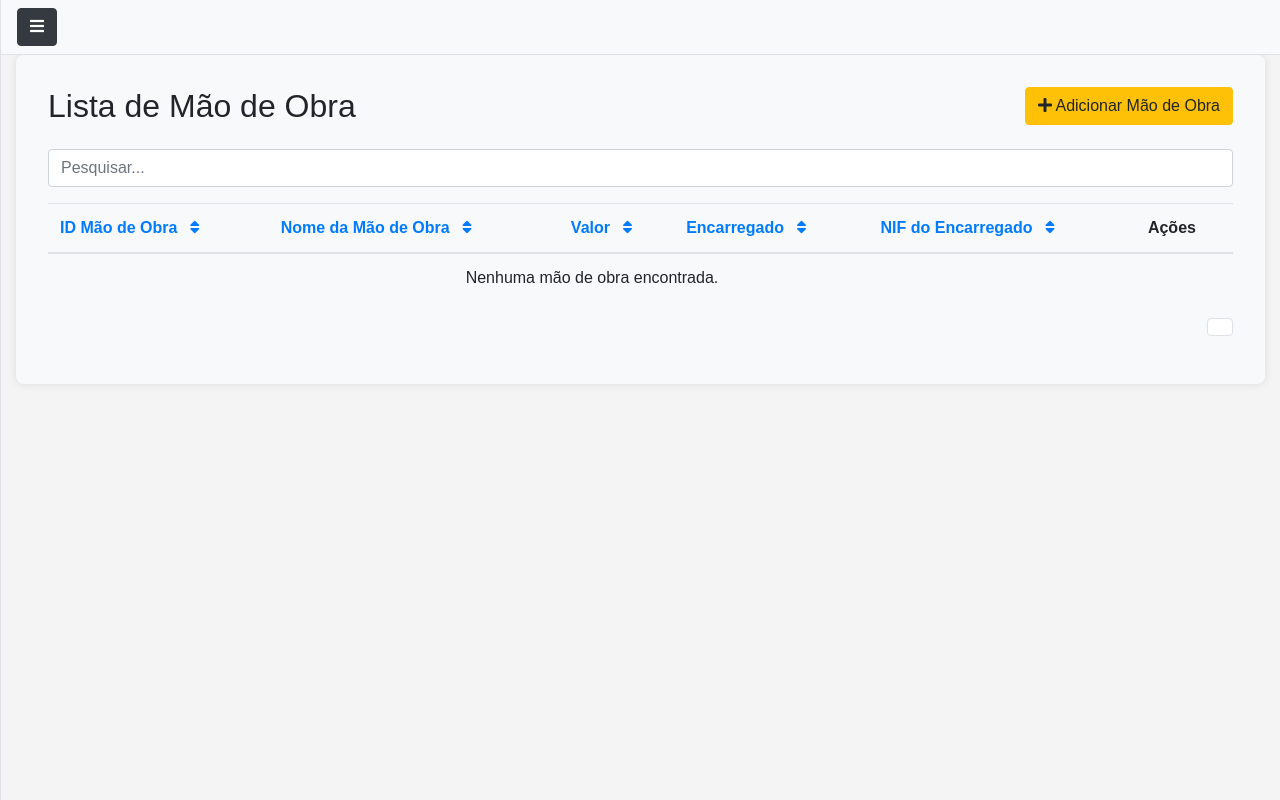
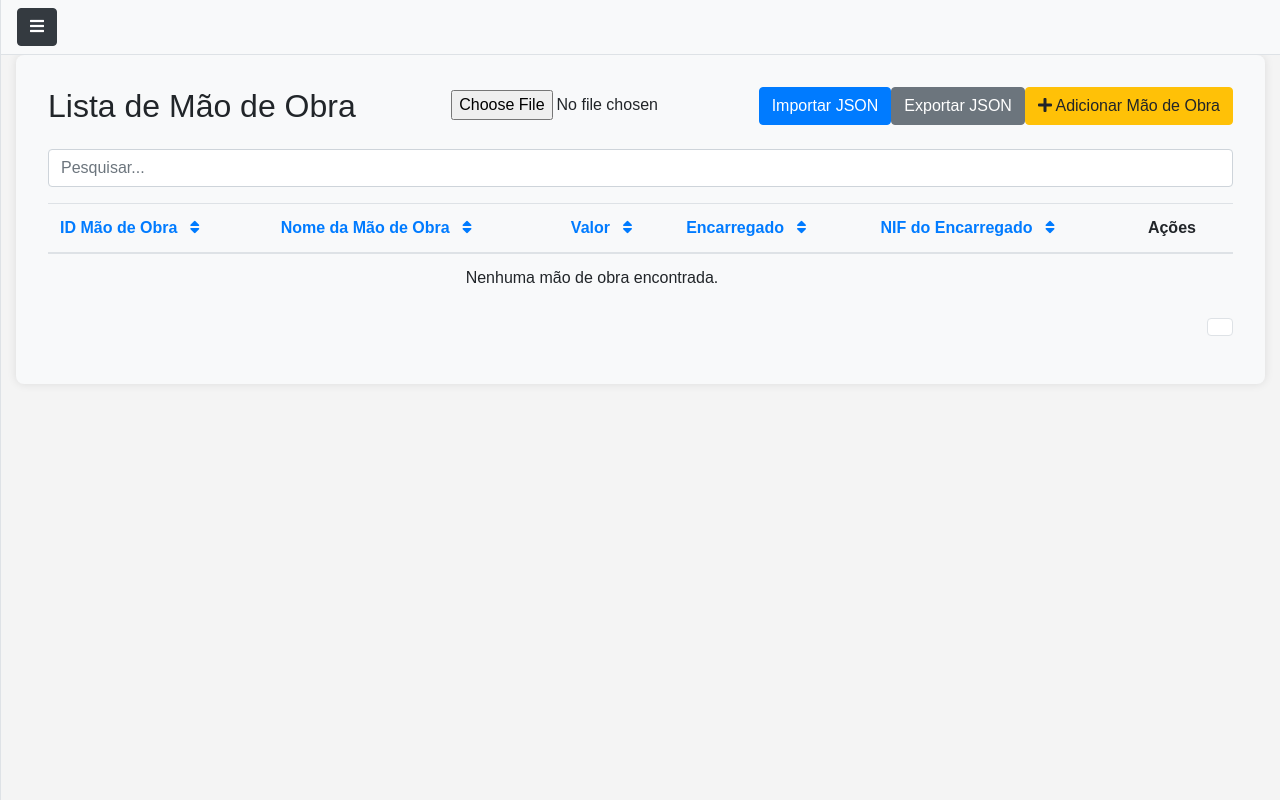
Before and after one commit to GabrielRaperger/restauro_de_veiculos, a Django app: template Projeto/projeto_bd2/app_bd2/templates/mao_de_obra/lista_mao_de_obra.html in a window 1280 px wide. Run offline with Django 5.2, Linux system fonts and the light colour scheme; the template is opened without the code that fills it, so the values that code supplies are empty; some libraries are stand-ins or nearby versions.

Commit message:
Exportar json das mãos de obra

```diff
--- a/Projeto/projeto_bd2/app_bd2/templates/mao_de_obra/lista_mao_de_obra.html
+++ b/Projeto/projeto_bd2/app_bd2/templates/mao_de_obra/lista_mao_de_obra.html
@@ -6,10 +6,24 @@
 <div class="clientes-table-container">
     <div class="d-flex justify-content-between align-items-center mb-4">
         <h2 class="mb-0">Lista de Mão de Obra</h2>
-        <a href="{% url 'app_bd2:adicionar_mao_de_obra' %}"  class="btn btn-warning">
-            <i class="fas fa-plus"></i> Adicionar Mão de Obra
-        </a>
+        <div class="d-flex">
+            <form method="post" enctype="multipart/form-data" action="{% url 'app_bd2:importar_mao_de_obra_json' %}" class="me-2">
+                {% csrf_token %}
+                <input type="file" name="json_file" accept=".json" required>
+                <button type="submit" class="btn btn-primary">Importar JSON</button>
+            </form>
+
+            <form method="get" action="{% url 'app_bd2:exportar_mao_de_obra_json' %}" class="me-2">
+                <button type="submit" class="btn btn-secondary">Exportar JSON</button>
+            </form>
+
+            <a href="{% url 'app_bd2:adicionar_mao_de_obra' %}" class="btn btn-warning">
+                <i class="fas fa-plus"></i> Adicionar Mão de Obra
+            </a>
+        </div>
     </div>
+
+
 
     <form method="get" class="mb-3">
         <input type="text" name="search" class="form-control" placeholder="Pesquisar..." value="{{ search_query }}">
--- a/Projeto/projeto_bd2/app_bd2/urls.py
+++ b/Projeto/projeto_bd2/app_bd2/urls.py
@@ -33,6 +33,8 @@ urlpatterns = [
     path('mao_obra/adicionar', adicionar_mao_de_obra, name='adicionar_mao_de_obra'),
     path('mao_de_obra/<int:id_mao_de_obra>/editar/', views.editar_mao_de_obra, name='editar_mao_de_obra'),
     path('mao_de_obra/<int:id_mao_de_obra>/deletar/', views.deletar_mao_de_obra, name='deletar_mao_de_obra'),
+    path('mao_de_obra/importar/', views.importar_mao_de_obra_json, name='importar_mao_de_obra_json'),
+    path('mao_de_obra/exportar/', views.exportar_mao_de_obra_json, name='exportar_mao_de_obra_json'),
 
     #------------------- VEICULOS  ----------------------#
     path('veiculos/registar/', registar_veiculo, name='registar_veiculo'),
```
Also changed, not shown: Projeto/projeto_bd2/app_bd2/views.py (+41 -1 lines).
